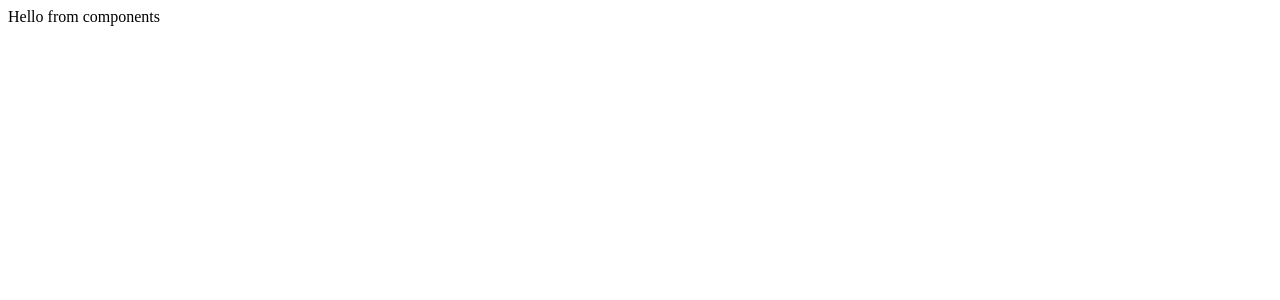
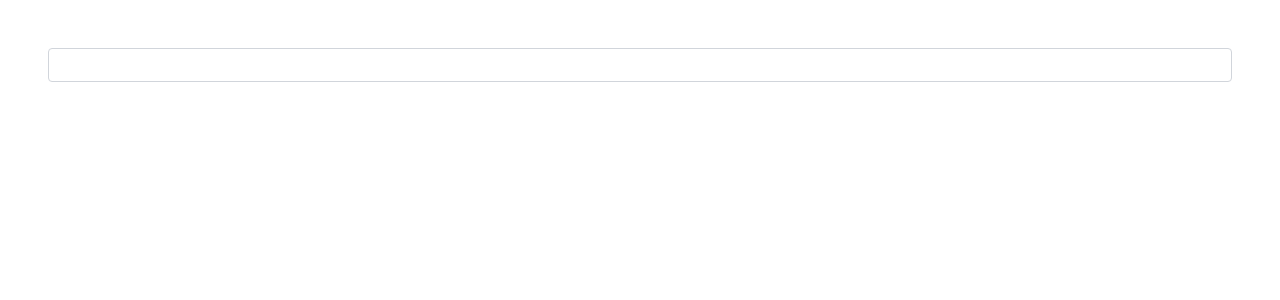
Before and after one commit to codingduckscyf/miricyl, a Next.js app: page /components in a window 1280 px wide. Shown: the top 300 px of the page. Built offline with nearby package versions, Linux system fonts and the light colour scheme.

Commit message:
Build out input component; add headless ui; add tailwind styles to app

```diff
--- /dev/null
+++ b/components/Input/index.js
@@ -0,0 +1,16 @@
+/**
+ * This is called a JSDoc reference. You don't have to do these, but they are
+ * helpful in providing you with autocomplete in VSCode.
+ * @param {import("react").InputHTMLAttributes<HTMLInputElement> & { label?: string }}
+ * @returns {JSX.Element}
+ */
+const Input = ({ label, id, ...props }) => {
+    return (
+        <div className="flex flex-col">
+            {label ? <label className="text-gray-600 text-sm mb-1" htmlFor={id}>{label}</label> : undefined}
+            <input className="placeholder-gray-500 border border-gray-300 rounded py-1 px-2" id={id} {...props} />
+        </div>
+    )
+}
+
+export default Input
--- a/package.json
+++ b/package.json
@@ -7,6 +7,7 @@
   },
   "dependencies": {
     "@hapi/iron": "^6.0.0",
+    "@headlessui/react": "^1.3.0",
     "@prisma/client": "2.27.0",
     "bcrypt": "^5.0.1",
     "cookies": "^0.8.0",
--- a/pages/_app.js
+++ b/pages/_app.js
@@ -1,3 +1,5 @@
+import "~/styles/index.css"
+
 export default function MyApp({ Component, pageProps }) {
   return (
     <main>
--- /dev/null
+++ b/pages/components.js
@@ -0,0 +1,11 @@
+import Input from "~/components/Input"
+/**
+ * You can utilise this page to test out your various components!
+ */
+const ComponentsPage = () => {
+    return <div className="p-12">
+        <Input />
+    </div>
+}
+
+export default ComponentsPage
--- /dev/null
+++ b/styles/index.css
@@ -0,0 +1,4 @@
+/* This is how we add tailwind styles */
+@tailwind base;
+@tailwind components;
+@tailwind utilities;
```
Also changed, not shown: jsconfig.json (+5 -16 lines), 1 other file (tests, documents, lock files or other folders).
